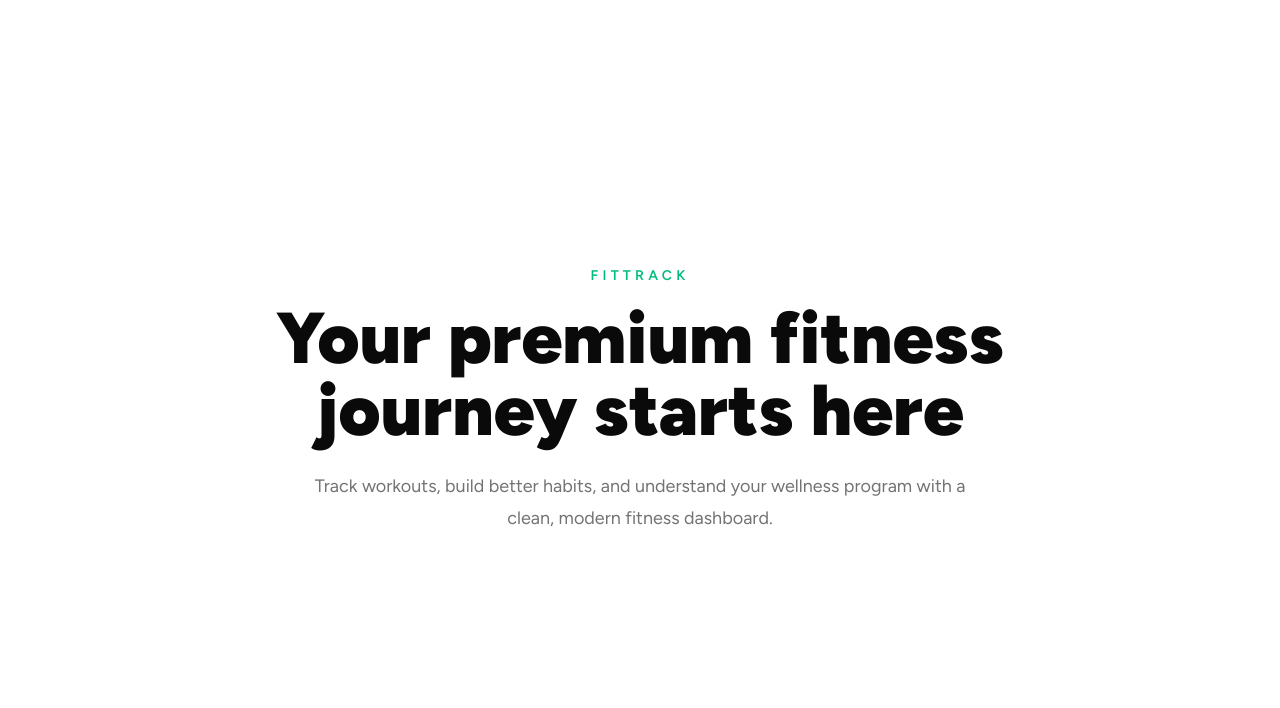
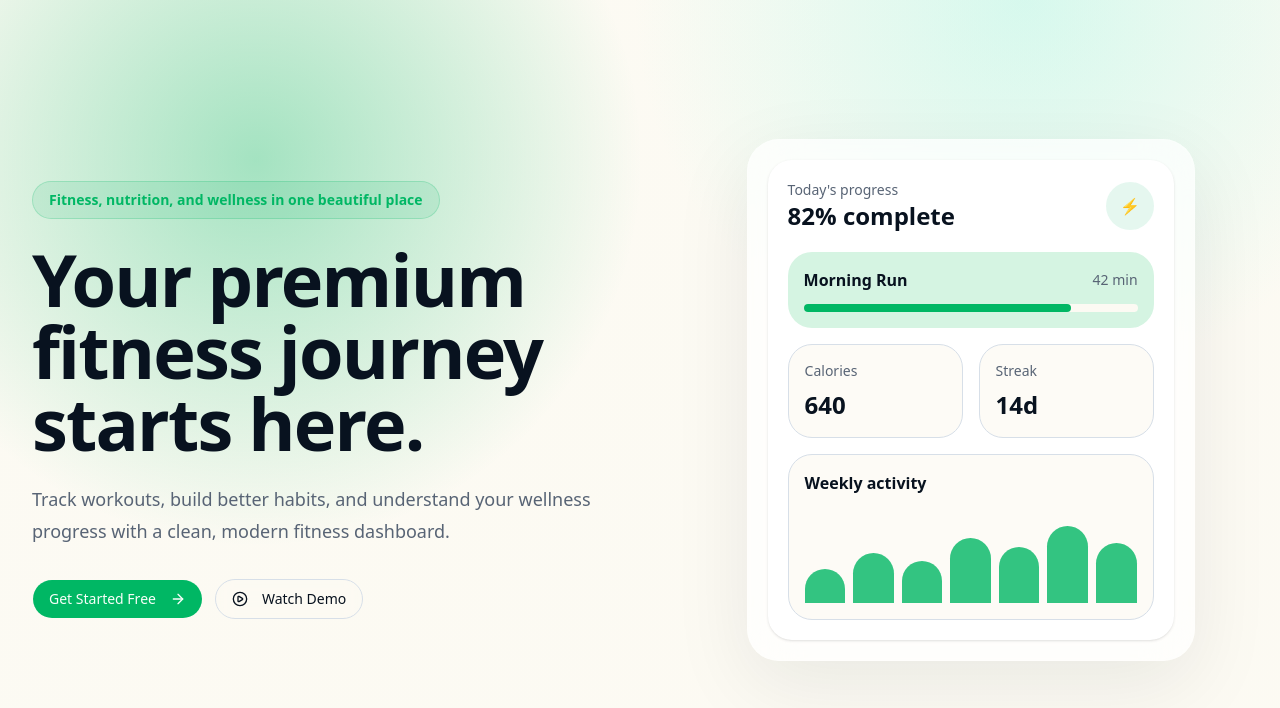
Before and after one commit to vasantharatnam/fittrack, a Next.js app in the folder fittrack/: page / in a window 1280 px wide. Shown: the top 708 px of the page. Built offline with nearby package versions, Linux system fonts and the light colour scheme.

Commit message:
style: configure FitTrack design system and global theme

```diff
--- a/fittrack/src/app/globals.css
+++ b/fittrack/src/app/globals.css
@@ -1,130 +1,209 @@
 @import "tailwindcss";
 @import "tw-animate-css";
-@import "shadcn/tailwind.css";
 
 @custom-variant dark (&:is(.dark *));
+
+:root {
+  --background: oklch(0.985 0.01 95);
+  --foreground: oklch(0.18 0.03 255);
+
+  --card: oklch(1 0 0);
+  --card-foreground: oklch(0.18 0.03 255);
+
+  --popover: oklch(1 0 0);
+  --popover-foreground: oklch(0.18 0.03 255);
+
+  --primary: oklch(0.68 0.18 155);
+  --primary-foreground: oklch(0.99 0.01 155);
+
+  --secondary: oklch(0.94 0.04 160);
+  --secondary-foreground: oklch(0.24 0.07 160);
+
+  --muted: oklch(0.95 0.01 250);
+  --muted-foreground: oklch(0.5 0.03 255);
+
+  --accent: oklch(0.92 0.08 180);
+  --accent-foreground: oklch(0.22 0.06 180);
+
+  --destructive: oklch(0.65 0.22 25);
+  --destructive-foreground: oklch(0.99 0.01 25);
+
+  --border: oklch(0.9 0.015 250);
+  --input: oklch(0.9 0.015 250);
+  --ring: oklch(0.68 0.18 155);
+
+  --chart-1: oklch(0.68 0.18 155);
+  --chart-2: oklch(0.72 0.14 190);
+  --chart-3: oklch(0.76 0.15 95);
+  --chart-4: oklch(0.7 0.17 310);
+  --chart-5: oklch(0.68 0.2 35);
+
+  --sidebar: oklch(1 0 0);
+  --sidebar-foreground: oklch(0.18 0.03 255);
+  --sidebar-primary: oklch(0.68 0.18 155);
+  --sidebar-primary-foreground: oklch(0.99 0.01 155);
+  --sidebar-accent: oklch(0.94 0.04 160);
+  --sidebar-accent-foreground: oklch(0.24 0.07 160);
+  --sidebar-border: oklch(0.9 0.015 250);
+  --sidebar-ring: oklch(0.68 0.18 155);
+
+  --radius: 1rem;
+}
+
+.dark {
+  --background: oklch(0.14 0.03 255);
+  --foreground: oklch(0.98 0.01 250);
+
+  --card: oklch(0.19 0.035 255);
+  --card-foreground: oklch(0.98 0.01 250);
+
+  --popover: oklch(0.19 0.035 255);
+  --popover-foreground: oklch(0.98 0.01 250);
+
+  --primary: oklch(0.72 0.18 155);
+  --primary-foreground: oklch(0.12 0.03 255);
+
+  --secondary: oklch(0.26 0.05 250);
+  --secondary-foreground: oklch(0.96 0.01 250);
+
+  --muted: oklch(0.25 0.035 255);
+  --muted-foreground: oklch(0.74 0.02 250);
+
+  --accent: oklch(0.28 0.06 180);
+  --accent-foreground: oklch(0.96 0.01 250);
+
+  --destructive: oklch(0.66 0.22 25);
+  --destructive-foreground: oklch(0.99 0.01 25);
+
+  --border: oklch(0.3 0.035 255);
+  --input: oklch(0.3 0.035 255);
+  --ring: oklch(0.72 0.18 155);
+
+  --chart-1: oklch(0.72 0.18 155);
+  --chart-2: oklch(0.75 0.14 190);
+  --chart-3: oklch(0.78 0.15 95);
+  --chart-4: oklch(0.74 0.17 310);
+  --chart-5: oklch(0.7 0.2 35);
+
+  --sidebar: oklch(0.18 0.035 255);
+  --sidebar-foreground: oklch(0.98 0.01 250);
+  --sidebar-primary: oklch(0.72 0.18 155);
+  --sidebar-primary-foreground: oklch(0.12 0.03 255);
+  --sidebar-accent: oklch(0.26 0.05 250);
+  --sidebar-accent-foreground: oklch(0.96 0.01 250);
+  --sidebar-border: oklch(0.3 0.035 255);
+  --sidebar-ring: oklch(0.72 0.18 155);
+}
 
 @theme inline {
   --color-background: var(--background);
   --color-foreground: var(--foreground);
-  --font-sans: var(--font-sans);
-  --font-mono: var(--font-geist-mono);
-  --font-heading: var(--font-sans);
+
+  --color-card: var(--card);
+  --color-card-foreground: var(--card-foreground);
+
+  --color-popover: var(--popover);
+  --color-popover-foreground: var(--popover-foreground);
+
+  --color-primary: var(--primary);
+  --color-primary-foreground: var(--primary-foreground);
+
+  --color-secondary: var(--secondary);
+  --color-secondary-foreground: var(--secondary-foreground);
+
+  --color-muted: var(--muted);
+  --color-muted-foreground: var(--muted-foreground);
+
+  --color-accent: var(--accent);
+  --color-accent-foreground: var(--accent-foreground);
+
+  --color-destructive: var(--destructive);
+  --color-destructive-foreground: var(--destructive-foreground);
+
+  --color-border: var(--border);
+  --color-input: var(--input);
+  --color-ring: var(--ring);
+
+  --color-chart-1: var(--chart-1);
+  --color-chart-2: var(--chart-2);
+  --color-chart-3: var(--chart-3);
+  --color-chart-4: var(--chart-4);
+  --color-chart-5: var(--chart-5);
+
+  --color-sidebar: var(--sidebar);
+  --color-sidebar-foreground: var(--sidebar-foreground);
+  --color-sidebar-primary: var(--sidebar-primary);
+  --color-sidebar-primary-foreground: var(--sidebar-primary-foreground);
+  --color-sidebar-accent: var(--sidebar-accent);
+  --color-sidebar-accent-foreground: var(--sidebar-accent-foreground);
+  --color-sidebar-border: var(--sidebar-border);
   --color-sidebar-ring: var(--sidebar-ring);
-  --color-sidebar-border: var(--sidebar-border);
-  --color-sidebar-accent-foreground: var(--sidebar-accent-foreground);
-  --color-sidebar-accent: var(--sidebar-accent);
-  --color-sidebar-primary-foreground: var(--sidebar-primary-foreground);
-  --color-sidebar-primary: var(--sidebar-primary);
-  --color-sidebar-foreground: var(--sidebar-foreground);
-  --color-sidebar: var(--sidebar);
-  --color-chart-5: var(--chart-5);
-  --color-chart-4: var(--chart-4);
-  --color-chart-3: var(--chart-3);
-  --color-chart-2: var(--chart-2);
-  --color-chart-1: var(--chart-1);
-  --color-ring: var(--ring);
-  --color-input: var(--input);
-  --color-border: var(--border);
-  --color-destructive: var(--destructive);
-  --color-accent-foreground: var(--accent-foreground);
-  --color-accent: var(--accent);
-  --color-muted-foreground: var(--muted-foreground);
-  --color-muted: var(--muted);
-  --color-secondary-foreground: var(--secondary-foreground);
-  --color-secondary: var(--secondary);
-  --color-primary-foreground: var(--primary-foreground);
-  --color-primary: var(--primary);
-  --color-popover-foreground: var(--popover-foreground);
-  --color-popover: var(--popover);
-  --color-card-foreground: var(--card-foreground);
-  --color-card: var(--card);
-  --radius-sm: calc(var(--radius) * 0.6);
-  --radius-md: calc(var(--radius) * 0.8);
+
+  --radius-sm: calc(var(--radius) - 0.375rem);
+  --radius-md: calc(var(--radius) - 0.25rem);
   --radius-lg: var(--radius);
-  --radius-xl: calc(var(--radius) * 1.4);
-  --radius-2xl: calc(var(--radius) * 1.8);
-  --radius-3xl: calc(var(--radius) * 2.2);
-  --radius-4xl: calc(var(--radius) * 2.6);
-}
-
-:root {
-  --background: oklch(1 0 0);
-  --foreground: oklch(0.145 0 0);
-  --card: oklch(1 0 0);
-  --card-foreground: oklch(0.145 0 0);
-  --popover: oklch(1 0 0);
-  --popover-foreground: oklch(0.145 0 0);
-  --primary: oklch(0.205 0 0);
-  --primary-foreground: oklch(0.985 0 0);
-  --secondary: oklch(0.97 0 0);
-  --secondary-foreground: oklch(0.205 0 0);
-  --muted: oklch(0.97 0 0);
-  --muted-foreground: oklch(0.556 0 0);
-  --accent: oklch(0.97 0 0);
-  --accent-foreground: oklch(0.205 0 0);
-  --destructive: oklch(0.577 0.245 27.325);
-  --border: oklch(0.922 0 0);
-  --input: oklch(0.922 0 0);
-  --ring: oklch(0.708 0 0);
-  --chart-1: oklch(0.87 0 0);
-  --chart-2: oklch(0.556 0 0);
-  --chart-3: oklch(0.439 0 0);
-  --chart-4: oklch(0.371 0 0);
-  --chart-5: oklch(0.269 0 0);
-  --radius: 0.625rem;
-  --sidebar: oklch(0.985 0 0);
-  --sidebar-foreground: oklch(0.145 0 0);
-  --sidebar-primary: oklch(0.205 0 0);
-  --sidebar-primary-foreground: oklch(0.985 0 0);
-  --sidebar-accent: oklch(0.97 0 0);
-  --sidebar-accent-foreground: oklch(0.205 0 0);
-  --sidebar-border: oklch(0.922 0 0);
-  --sidebar-ring: oklch(0.708 0 0);
-}
-
-.dark {
-  --background: oklch(0.145 0 0);
-  --foreground: oklch(0.985 0 0);
-  --card: oklch(0.205 0 0);
-  --card-foreground: oklch(0.985 0 0);
-  --popover: oklch(0.205 0 0);
-  --popover-foreground: oklch(0.985 0 0);
-  --primary: oklch(0.922 0 0);
-  --primary-foreground: oklch(0.205 0 0);
-  --secondary: oklch(0.269 0 0);
-  --secondary-foreground: oklch(0.985 0 0);
-  --muted: oklch(0.269 0 0);
-  --muted-foreground: oklch(0.708 0 0);
-  --accent: oklch(0.269 0 0);
-  --accent-foreground: oklch(0.985 0 0);
-  --destructive: oklch(0.704 0.191 22.216);
-  --border: oklch(1 0 0 / 10%);
-  --input: oklch(1 0 0 / 15%);
-  --ring: oklch(0.556 0 0);
-  --chart-1: oklch(0.87 0 0);
-  --chart-2: oklch(0.556 0 0);
-  --chart-3: oklch(0.439 0 0);
-  --chart-4: oklch(0.371 0 0);
-  --chart-5: oklch(0.269 0 0);
-  --sidebar: oklch(0.205 0 0);
-  --sidebar-foreground: oklch(0.985 0 0);
-  --sidebar-primary: oklch(0.488 0.243 264.376);
-  --sidebar-primary-foreground: oklch(0.985 0 0);
-  --sidebar-accent: oklch(0.269 0 0);
-  --sidebar-accent-foreground: oklch(0.985 0 0);
-  --sidebar-border: oklch(1 0 0 / 10%);
-  --sidebar-ring: oklch(0.556 0 0);
+  --radius-xl: calc(var(--radius) + 0.25rem);
+  --radius-2xl: calc(var(--radius) + 0.5rem);
+  --radius-3xl: calc(var(--radius) + 1rem);
 }
 
 @layer base {
   * {
     @apply border-border outline-ring/50;
   }
+
+  html {
+    scroll-behavior: smooth;
+  }
+
   body {
-    @apply bg-background text-foreground;
+    @apply min-h-screen bg-background text-foreground antialiased;
   }
-  html {
-    @apply font-sans;
+
+  button,
+  input,
+  textarea,
+  select {
+    font: inherit;
+  }
+
+  button {
+    cursor: pointer;
+  }
+
+  ::selection {
+    @apply bg-primary text-primary-foreground;
   }
 }
+
+@layer utilities {
+  .fit-container {
+    @apply mx-auto w-full max-w-7xl px-4 sm:px-6 lg:px-8;
+  }
+
+  .section-padding {
+    @apply py-20 sm:py-24 lg:py-28;
+  }
+
+  .glass-card {
+    @apply border border-white/20 bg-white/70 shadow-[0_24px_80px_rgba(15,23,42,0.08)] backdrop-blur-xl dark:border-white/10 dark:bg-white/5 dark:shadow-[0_24px_80px_rgba(0,0,0,0.28)];
+  }
+
+  .premium-gradient {
+    background:
+      radial-gradient(circle at 20% 20%, color-mix(in oklch, var(--primary) 35%, transparent), transparent 32%),
+      radial-gradient(circle at 80% 0%, color-mix(in oklch, var(--accent) 45%, transparent), transparent 30%),
+      linear-gradient(135deg, color-mix(in oklch, var(--background) 98%, white), var(--background));
+  }
+
+  .dark .premium-gradient {
+    background:
+      radial-gradient(circle at 20% 20%, color-mix(in oklch, var(--primary) 24%, transparent), transparent 32%),
+      radial-gradient(circle at 80% 0%, color-mix(in oklch, var(--accent) 18%, transparent), transparent 30%),
+      linear-gradient(135deg, color-mix(in oklch, var(--background) 85%, black), var(--background));
+  }
+
+  .text-balance {
+    text-wrap: balance;
+  }
+}
--- a/fittrack/src/app/layout.tsx
+++ b/fittrack/src/app/layout.tsx
@@ -1,23 +1,30 @@
 import type { Metadata } from "next";
-import { Geist, Geist_Mono, Figtree } from "next/font/google";
+import { Figtree } from "next/font/google";
 import "./globals.css";
-import { cn } from "@/lib/utils";
 
-const figtree = Figtree({subsets:['latin'],variable:'--font-sans'});
-
-const geistSans = Geist({
-  variable: "--font-geist-sans",
-  subsets: ["latin"],
-});
-
-const geistMono = Geist_Mono({
-  variable: "--font-geist-mono",
+const figtree = Figtree({
+  variable: "--font-figtree",
   subsets: ["latin"],
 });
 
 export const metadata: Metadata = {
- title: "FitTrack — Fitness & Wellness Platform",
-  description: "A premium fitness and wellness platform for tracking workouts, nutrition, progress, and personal goals.",
+  title: "FitTrack — Fitness & Wellness Platform",
+  description:
+    "A premium fitness and wellness platform for tracking workouts, nutrition, progress, and personal goals.",
+  keywords: [
+    "fitness",
+    "wellness",
+    "workout tracker",
+    "nutrition",
+    "health dashboard",
+    "FitTrack",
+  ],
+  openGraph: {
+    title: "FitTrack — Fitness & Wellness Platform",
+    description:
+      "Track workouts, nutrition, goals, and progress with a premium wellness dashboard.",
+    type: "website",
+  },
 };
 
 export default function RootLayout({
@@ -26,11 +33,10 @@ export default function RootLayout({
   children: React.ReactNode;
 }>) {
   return (
-    <html
-      lang="en"
-      className={cn("h-full", "antialiased", geistSans.variable, geistMono.variable, "font-sans", figtree.variable)}
-    >
-      <body className={`${geistSans.variable} ${geistMono.variable} antialiased`}>{children}</body>
+    <html lang="en">
+      <body className={`${figtree.variable} font-sans antialiased`}>
+        {children}
+      </body>
     </html>
   );
 }
--- a/fittrack/src/app/page.tsx
+++ b/fittrack/src/app/page.tsx
@@ -1,24 +1,101 @@
 import Image from "next/image";
+import Link from "next/link"
+import { ArrowRight, PlayCircle } from "lucide-react"
+import { Button } from "@/components/ui/button"
+import { ROUTES } from "@/lib/constants";
+
+
 
 export default function Home() {
   return (
-     <main className="min-h-screen bg-background text-foreground">
-        <section className="mx-auto flex min-h-screen max-w-7xl items-center justify-center px-6">
-               <div className="text-center">
-                      <p className="mb-4 text-sm font-semibold uppercase tracking-[0.3em] text-emerald-500">
-                          FitTrack
-                      </p>
+      <main className="min-h-screen overflow-hidden bg-background text-foreground">
+      <section className="premium-gradient relative flex min-h-screen items-center">
+        <div className="fit-container relative z-10 grid items-center gap-12 py-24 lg:grid-cols-[1.05fr_0.95fr]">
+          <div className="text-center lg:text-left">
+            <div className="mx-auto mb-6 inline-flex items-center rounded-full border border-primary/20 bg-primary/10 px-4 py-2 text-sm font-semibold text-primary lg:mx-0">
+              Fitness, nutrition, and wellness in one beautiful place
+            </div>
 
-                      <h1 className="mx-auto max-w-4xl text-5xl font-black tracking-light md:text-7xl">
-                         Your premium fitness journey starts here
-                      </h1>
+            <h1 className="text-balance text-5xl font-black tracking-tight sm:text-6xl lg:text-7xl">
+              Your premium fitness journey starts here.
+            </h1>
 
-                      <p className="mx-auto mt-6 max-w-2xl text-lg leading-8 text-muted-foreground">
-                         Track workouts, build better habits, and understand your wellness program with
-                         a clean, modern fitness dashboard.
-                      </p>
-               </div>
-        </section>
-     </main>
+            <p className="mx-auto mt-6 max-w-2xl text-lg leading-8 text-muted-foreground lg:mx-0">
+              Track workouts, build better habits, and understand your wellness progress
+              with a clean, modern fitness dashboard.
+            </p>
+
+            <div className="mt-8 flex flex-col justify-center gap-3 sm:flex-row lg:justify-start">
+              <Button size="lg" asChild className="rounded-full">
+                <Link href={ROUTES.signup}>
+                  Get Started Free
+                  <ArrowRight className="ml-2 size-4" />
+                </Link>
+              </Button>
+
+              <Button
+                size="lg"
+                variant="outline"
+                className="rounded-full bg-background/70 backdrop-blur"
+              >
+                <PlayCircle className="mr-2 size-4" />
+                Watch Demo
+              </Button>
+            </div>
+          </div>
+
+          <div className="glass-card relative mx-auto w-full max-w-md rounded-[2rem] p-5">
+            <div className="rounded-[1.5rem] bg-card p-5 shadow-sm">
+              <div className="mb-5 flex items-center justify-between">
+                <div>
+                  <p className="text-sm text-muted-foreground">Today&apos;s progress</p>
+                  <h2 className="text-2xl font-bold">82% complete</h2>
+                </div>
+                <div className="flex size-12 items-center justify-center rounded-2xl bg-primary/10 text-primary">
+                  ⚡
+                </div>
+              </div>
+
+              <div className="space-y-4">
+                <div className="rounded-2xl bg-secondary p-4">
+                  <div className="flex items-center justify-between">
+                    <p className="font-semibold">Morning Run</p>
+                    <p className="text-sm text-muted-foreground">42 min</p>
+                  </div>
+                  <div className="mt-3 h-2 rounded-full bg-background">
+                    <div className="h-full w-4/5 rounded-full bg-primary" />
+                  </div>
+                </div>
+
+                <div className="grid grid-cols-2 gap-4">
+                  <div className="rounded-2xl border bg-background/70 p-4">
+                    <p className="text-sm text-muted-foreground">Calories</p>
+                    <p className="mt-2 text-2xl font-bold">640</p>
+                  </div>
+
+                  <div className="rounded-2xl border bg-background/70 p-4">
+                    <p className="text-sm text-muted-foreground">Streak</p>
+                    <p className="mt-2 text-2xl font-bold">14d</p>
+                  </div>
+                </div>
+
+                <div className="rounded-2xl border bg-background/70 p-4">
+                  <p className="mb-3 font-semibold">Weekly activity</p>
+                  <div className="flex h-24 items-end gap-2">
+                    {[35, 52, 44, 68, 58, 80, 62].map((value, index) => (
+                      <div
+                        key={index}
+                        className="flex-1 rounded-t-full bg-primary/80"
+                        style={{ height: `${value}%` }}
+                      />
+                    ))}
+                  </div>
+                </div>
+              </div>
+            </div>
+          </div>
+        </div>
+      </section>
+    </main>
   );
 }
--- /dev/null
+++ b/fittrack/src/lib/constants.ts
@@ -0,0 +1,14 @@
+
+
+export const APP_NAME = "FitTrack";
+
+export const ROUTES = {
+    home: '/',
+    signup: "/signup",
+    dashboard: "/dashboard",
+} as const;
+
+export const LOCAL_STORAGE_KEYS = {
+    profile: "fittrack-profile",
+    theme: "fittrack-theme",
+}
```
Also changed, not shown: fittrack/src/data/landing.ts (added, +185 -0 lines), fittrack/src/types/index.ts (added, +33 -0 lines).
